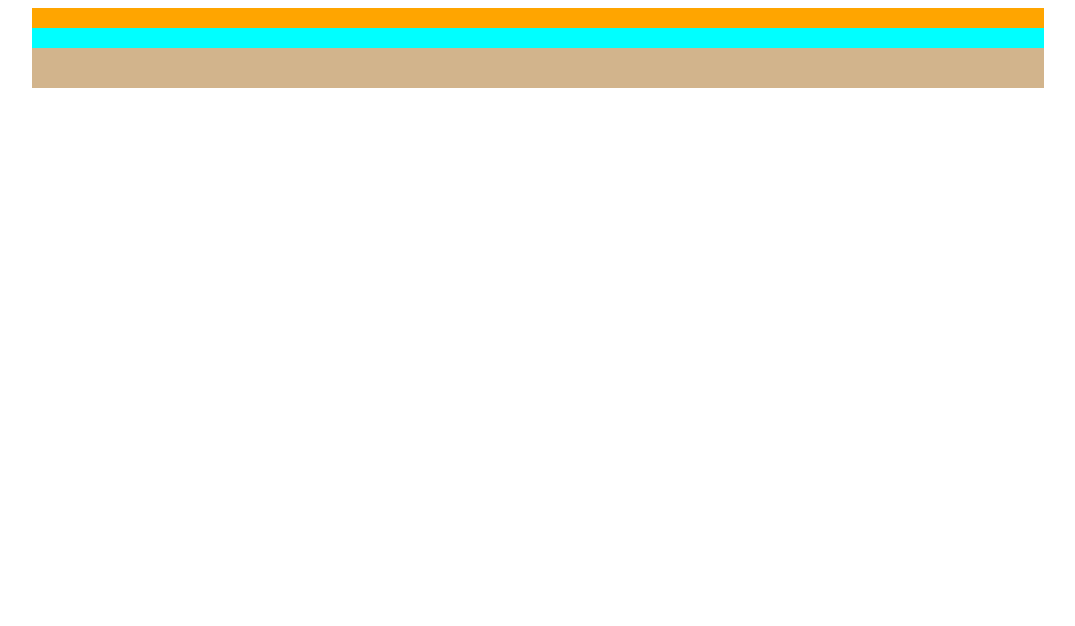
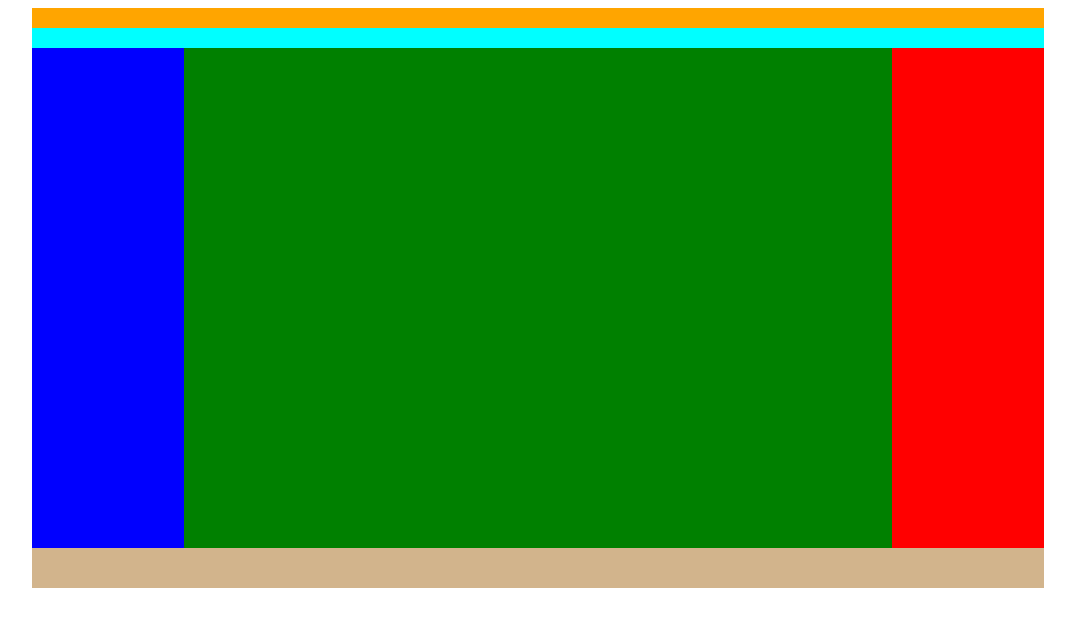
Before and after one commit to Beorseder/Div-Website-2, a plain HTML site: page index.html in a window 1280 px wide. Shown: the whole page, without its empty margins (102-1177 px from the left). Drawn offline with Linux system fonts and the light colour scheme.

Commit message:
Organized divs

```diff
--- a/index.html
+++ b/index.html
@@ -2,6 +2,7 @@
 <html>
     <head>
         <link rel="stylesheet" href="style.css">
+        <title>Elapsam semel occasionem non ipse potest Iuppiter reprehendere</title>
     </head>
     <body>
         <div class="container">
@@ -11,15 +12,14 @@
             <div class="header-bottom">
 
             </div>
+
             <div class="col-left">
-
             </div>
             <div class="col-center">
-
             </div>
             <div class="col-right">
+            </div>
 
-            </div>
             <div class="footer">
 
             </div>
--- a/style.css
+++ b/style.css
@@ -5,6 +5,7 @@
 }
 
 .header-top, .header-bottom {
+    width: 100%;
     height: 20px;
 }
 
@@ -16,21 +17,28 @@
     background-color: aqua;
 }
 
-.col-center {
+.col-left, .col-center, .col-right {
     height: 500px;
+    display: inline-block;
     float: left;
-    background-color: green;
+}
+.col-left {
+    background-color: blue;
+    width: 15%;
 }
 
-.col-left {
-    background-color: blue;
+.col-center {
+    background-color: green;
+    width: 70%
 }
-
 .col-right {
     background-color: red;
+    width: 15%;
 }
 
 .footer {
     height: 40px;
     background-color: tan;
+    width: 100%;
+    float: left;
 }
```
